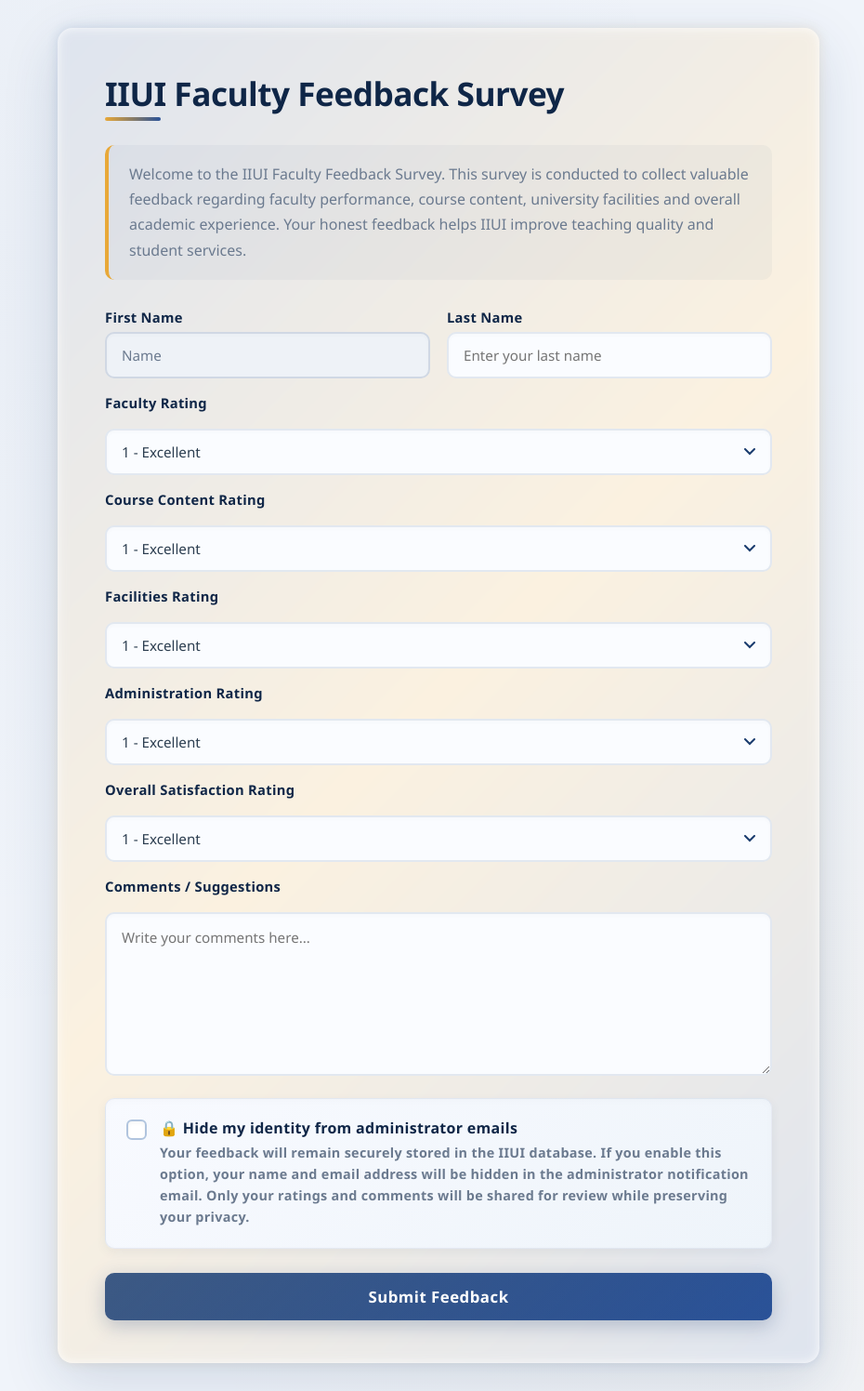
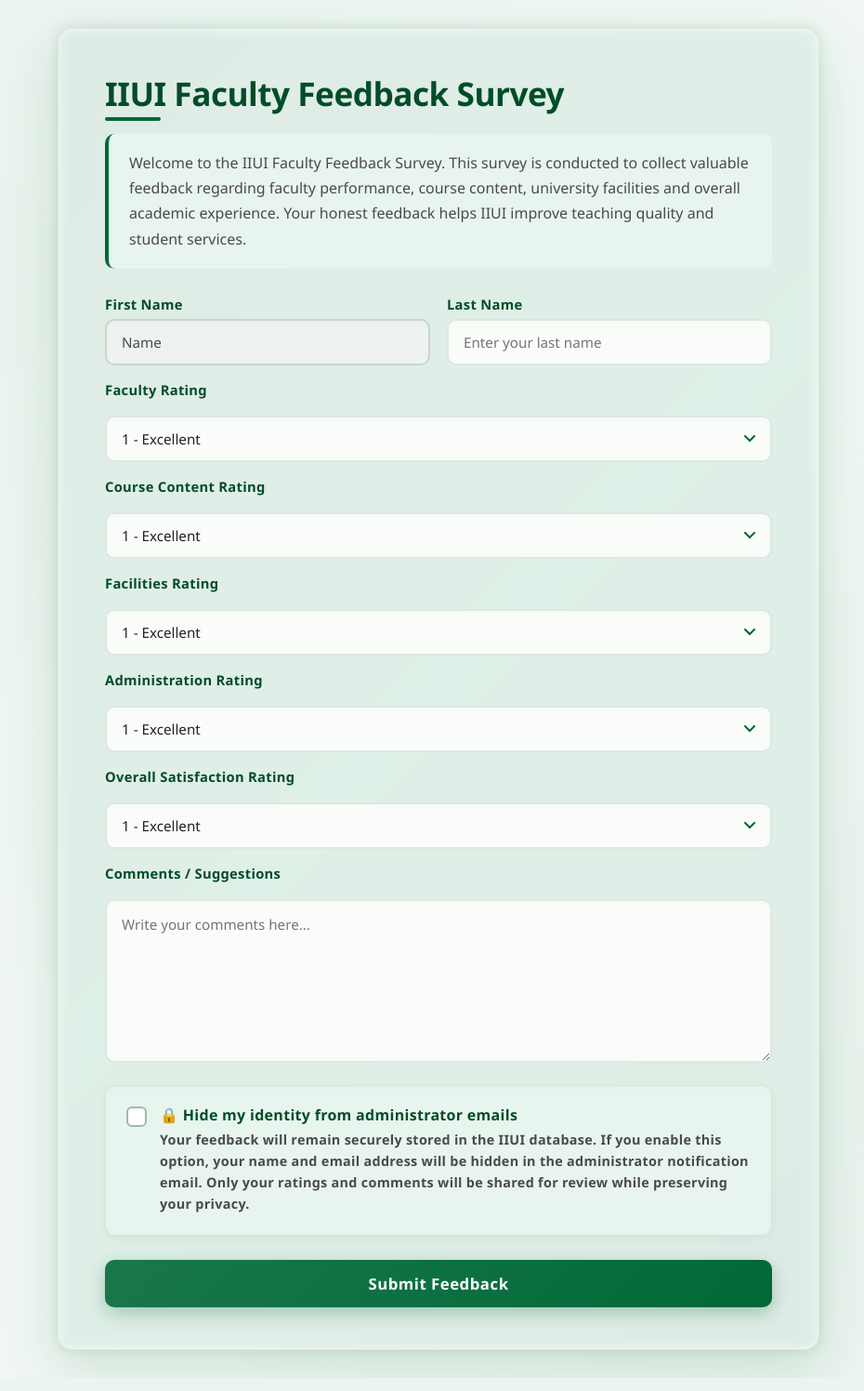
Before and after one commit to FatimaBatool55/IIUIFacultyFeedback, a Flask app: page /feedback in a window 1280 px wide. Shown: the whole page at 93% size, without its empty margins (168-1098 px from the left). Run offline with Flask 3, Linux system fonts and the light colour scheme; the visitor is signed in with stand-in values (Sample User, id 1).

Commit message:
Update style.css

```diff
--- a/static/style.css
+++ b/static/style.css
@@ -1,23 +1,22 @@
 /* ============================================
    styles.css - IIUI Faculty Feedback System
-   3D Clean Modern Design
+   Official IIUI Green & White Theme
    ============================================ */
 
 /* ---------- CSS Variables & Reset ---------- */
 :root {
-    --primary: #1a3c6e;
-    --primary-light: #2a5298;
-    --primary-dark: #0f2647;
-    --accent: #e8a838;
-    --accent-hover: #d4952f;
-    --success: #2d8f5e;
-    --danger: #c0392b;
-    --bg: #f0f4fa;
-    --card-bg: #ffffff;
-    --text: #2c3e50;
-    --text-light: #6b7a8f;
-    --shadow: 0 20px 60px rgba(26, 60, 110, 0.15);
-    --shadow-hover: 0 30px 80px rgba(26, 60, 110, 0.25);
+    --iiui-green: #006837;
+    --iiui-green-light: #008847;
+    --iiui-green-dark: #004d28;
+    --iiui-green-pale: #e8f5ee;
+    --iiui-green-bg: #f0f7f3;
+    --white: #ffffff;
+    --off-white: #fafcfa;
+    --black: #1a1a1a;
+    --text-dark: #222222;
+    --text-muted: #4a4a4a;
+    --shadow: 0 20px 60px rgba(0, 104, 55, 0.15);
+    --shadow-hover: 0 30px 80px rgba(0, 104, 55, 0.25);
     --radius: 16px;
     --radius-sm: 10px;
     --transition: all 0.3s cubic-bezier(0.4, 0, 0.2, 1);
@@ -31,19 +30,20 @@
 
 body {
     font-family: 'Segoe UI', system-ui, -apple-system, sans-serif;
-    background: var(--bg);
+    background: var(--iiui-green-bg);
     min-height: 100vh;
     display: flex;
     justify-content: center;
     align-items: center;
     padding: 30px 20px;
-    background-image: radial-gradient(circle at 10% 20%, rgba(26, 60, 110, 0.03) 0%, transparent 50%),
-                      radial-gradient(circle at 90% 80%, rgba(232, 168, 56, 0.04) 0%, transparent 50%);
+    background-image:
+        radial-gradient(circle at 10% 20%, rgba(0, 104, 55, 0.03) 0%, transparent 50%),
+        radial-gradient(circle at 90% 80%, rgba(0, 104, 55, 0.03) 0%, transparent 50%);
 }
 
 /* ---------- Container - 3D Card Effect ---------- */
 .container {
-    background: var(--card-bg);
+    background: var(--white);
     max-width: 820px;
     width: 100%;
     padding: 45px 50px;
@@ -52,7 +52,7 @@ body {
     transform: perspective(1000px) rotateX(0deg) rotateY(0deg);
     transition: var(--transition);
     position: relative;
-    border: 1px solid rgba(255, 255, 255, 0.6);
+    border: 1px solid rgba(0, 104, 55, 0.08);
 }
 
 /* 3D depth effect on hover */
@@ -61,29 +61,108 @@ body {
     box-shadow: var(--shadow-hover);
 }
 
-/* Subtle 3D border glow */
+/* IIUI Green border glow */
 .container::before {
     content: '';
     position: absolute;
     inset: -2px;
     border-radius: var(--radius);
-    background: linear-gradient(135deg, var(--primary-light), var(--accent), var(--primary-light));
+    background: linear-gradient(135deg, var(--iiui-green), var(--iiui-green-light), var(--iiui-green));
     z-index: -1;
-    opacity: 0.15;
+    opacity: 0.12;
     filter: blur(6px);
     transition: var(--transition);
 }
 
 .container:hover::before {
-    opacity: 0.3;
+    opacity: 0.25;
     filter: blur(10px);
+}
+
+/* ---------- IIUI Banner / Header ---------- */
+.iiui-banner {
+    display: flex;
+    align-items: center;
+    gap: 18px;
+    padding-bottom: 18px;
+    border-bottom: 3px solid var(--iiui-green);
+    margin-bottom: 18px;
+    background: linear-gradient(135deg, var(--iiui-green-dark), var(--iiui-green));
+    margin: -45px -50px 25px -50px;
+    padding: 20px 50px;
+    border-radius: var(--radius) var(--radius) 0 0;
+    position: relative;
+    overflow: hidden;
+}
+
+/* Subtle pattern overlay on banner */
+.iiui-banner::after {
+    content: '';
+    position: absolute;
+    top: 0;
+    right: 0;
+    bottom: 0;
+    left: 0;
+    background:
+        radial-gradient(circle at 20% 50%, rgba(255,255,255,0.05) 0%, transparent 60%),
+        radial-gradient(circle at 80% 50%, rgba(255,255,255,0.03) 0%, transparent 60%);
+    pointer-events: none;
+}
+
+.iiui-logo {
+    display: flex;
+    align-items: center;
+    gap: 14px;
+    flex-shrink: 0;
+    z-index: 1;
+}
+
+.iiui-logo-icon {
+    width: 52px;
+    height: 52px;
+    background: var(--white);
+    border-radius: 50%;
+    display: flex;
+    align-items: center;
+    justify-content: center;
+    font-weight: 800;
+    font-size: 20px;
+    color: var(--iiui-green);
+    box-shadow: 0 4px 12px rgba(0,0,0,0.15);
+    flex-shrink: 0;
+    border: 2px solid rgba(255,255,255,0.3);
+}
+
+.iiui-banner-text {
+    z-index: 1;
+}
+
+.iiui-banner-text h1 {
+    font-size: 1.8rem;
+    font-weight: 700;
+    color: var(--white);
+    margin: 0;
+    letter-spacing: 0.5px;
+    text-shadow: 0 2px 8px rgba(0,0,0,0.15);
+}
+
+.iiui-banner-text h1::after {
+    display: none;
+}
+
+.iiui-banner-text .subtitle {
+    color: rgba(255,255,255,0.85);
+    font-size: 0.85rem;
+    font-weight: 400;
+    letter-spacing: 0.3px;
+    margin-top: 2px;
 }
 
 /* ---------- Typography ---------- */
 h1 {
     font-size: 2.2rem;
     font-weight: 700;
-    color: var(--primary-dark);
+    color: var(--iiui-green-dark);
     margin-bottom: 12px;
     letter-spacing: -0.5px;
     position: relative;
@@ -97,25 +176,25 @@ h1::after {
     left: 0;
     width: 60px;
     height: 4px;
-    background: linear-gradient(90deg, var(--accent), var(--primary-light));
+    background: var(--iiui-green);
     border-radius: 4px;
 }
 
 h3 {
     font-size: 1.1rem;
     font-weight: 600;
-    color: var(--primary-dark);
+    color: var(--iiui-green-dark);
 }
 
 .intro {
     font-size: 1rem;
     line-height: 1.7;
-    color: var(--text-light);
-    margin: 20px 0 30px 0;
+    color: var(--text-muted);
+    margin: 8px 0 28px 0;
     padding: 18px 22px;
-    background: rgba(26, 60, 110, 0.04);
+    background: var(--iiui-green-pale);
     border-radius: var(--radius-sm);
-    border-left: 4px solid var(--accent);
+    border-left: 4px solid var(--iiui-green);
 }
 
 /* ---------- Form Elements ---------- */
@@ -128,7 +207,7 @@ form {
 label {
     font-weight: 600;
     font-size: 0.92rem;
-    color: var(--primary-dark);
+    color: var(--iiui-green-dark);
     margin-bottom: 2px;
     letter-spacing: 0.3px;
 }
@@ -142,10 +221,10 @@ textarea {
     padding: 13px 16px;
     font-size: 0.95rem;
     font-family: inherit;
-    border: 2px solid #e2e8f0;
+    border: 2px solid #dce8e0;
     border-radius: var(--radius-sm);
-    background: #fafcff;
-    color: var(--text);
+    background: var(--off-white);
+    color: var(--text-dark);
     transition: var(--transition);
     outline: none;
     box-shadow: inset 0 2px 4px rgba(0,0,0,0.02);
@@ -154,17 +233,17 @@ textarea {
 input:focus,
 select:focus,
 textarea:focus {
-    border-color: var(--primary-light);
-    background: #ffffff;
-    box-shadow: 0 0 0 4px rgba(42, 82, 152, 0.12), inset 0 2px 4px rgba(0,0,0,0.02);
+    border-color: var(--iiui-green);
+    background: var(--white);
+    box-shadow: 0 0 0 4px rgba(0, 104, 55, 0.10), inset 0 2px 4px rgba(0,0,0,0.02);
     transform: translateY(-1px);
 }
 
 input[readonly] {
-    background: #eef2f7;
-    color: var(--text-light);
+    background: #eef3f0;
+    color: var(--text-muted);
     cursor: not-allowed;
-    border-color: #d0d8e4;
+    border-color: #c8d6ce;
 }
 
 textarea {
@@ -201,13 +280,13 @@ a button {
     font-size: 1.05rem;
     font-weight: 600;
     font-family: inherit;
-    color: #fff;
-    background: linear-gradient(135deg, var(--primary), var(--primary-light));
+    color: var(--white);
+    background: var(--iiui-green);
     border: none;
     border-radius: var(--radius-sm);
     cursor: pointer;
     transition: var(--transition);
-    box-shadow: 0 6px 20px rgba(26, 60, 110, 0.25);
+    box-shadow: 0 6px 20px rgba(0, 104, 55, 0.30);
     position: relative;
     transform: translateY(0);
     letter-spacing: 0.5px;
@@ -232,7 +311,7 @@ button::after {
     position: absolute;
     inset: 0;
     border-radius: var(--radius-sm);
-    background: linear-gradient(135deg, rgba(255,255,255,0.15), transparent);
+    background: linear-gradient(135deg, rgba(255,255,255,0.10), transparent);
     pointer-events: none;
 }
 
@@ -248,31 +327,31 @@ a button {
 
 /* ---------- Error Message ---------- */
 .error {
-    color: var(--danger);
-    background: rgba(192, 57, 43, 0.08);
+    color: #c0392b;
+    background: rgba(192, 57, 43, 0.06);
     padding: 12px 18px;
     border-radius: var(--radius-sm);
-    border-left: 4px solid var(--danger);
+    border-left: 4px solid #c0392b;
     font-weight: 500;
     margin: 8px 0 4px 0;
 }
 
 /* ---------- Privacy Card (3D styled) ---------- */
 .privacy-card {
-    background: linear-gradient(145deg, #f8faff, #eef4fa);
+    background: var(--iiui-green-pale);
     border-radius: var(--radius-sm);
     padding: 20px 22px;
     margin: 8px 0 4px 0;
-    border: 1px solid rgba(26, 60, 110, 0.08);
-    box-shadow: inset 0 2px 8px rgba(0,0,0,0.02), 0 4px 12px rgba(26, 60, 110, 0.06);
+    border: 1px solid rgba(0, 104, 55, 0.10);
+    box-shadow: inset 0 2px 8px rgba(0,0,0,0.02), 0 4px 12px rgba(0, 104, 55, 0.06);
     transition: var(--transition);
     transform: perspective(600px) rotateX(0deg);
 }
 
 .privacy-card:hover {
     transform: perspective(600px) rotateX(1deg);
-    box-shadow: 0 8px 24px rgba(26, 60, 110, 0.10);
-    border-color: rgba(26, 60, 110, 0.15);
+    box-shadow: 0 8px 24px rgba(0, 104, 55, 0.10);
+    border-color: rgba(0, 104, 55, 0.20);
 }
 
 .privacy-option {
@@ -290,9 +369,9 @@ a button {
     width: 22px;
     height: 22px;
     min-width: 22px;
-    border: 2px solid #b0c4de;
+    border: 2px solid #a0b8aa;
     border-radius: 6px;
-    background: #fff;
+    background: var(--white);
     transition: var(--transition);
     margin-top: 2px;
     position: relative;
@@ -319,12 +398,13 @@ a button {
 .privacy-content h3 {
     font-size: 1rem;
     margin-bottom: 4px;
+    color: var(--iiui-green-dark);
 }
 
 .privacy-content p {
     font-size: 0.9rem;
     line-height: 1.6;
-    color: var(--text-light);
+    color: var(--text-muted);
     margin: 0;
 }
 
```
Also changed, not shown: other parts of static/style.css (+72 -11 lines).
